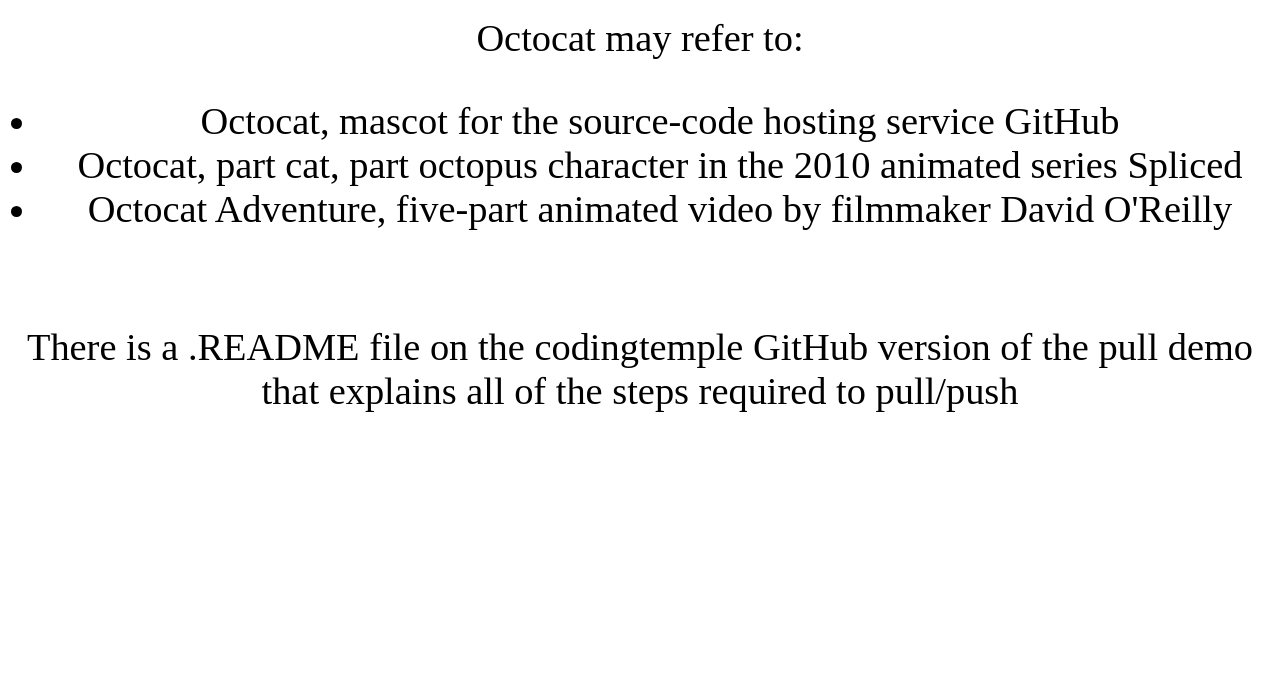
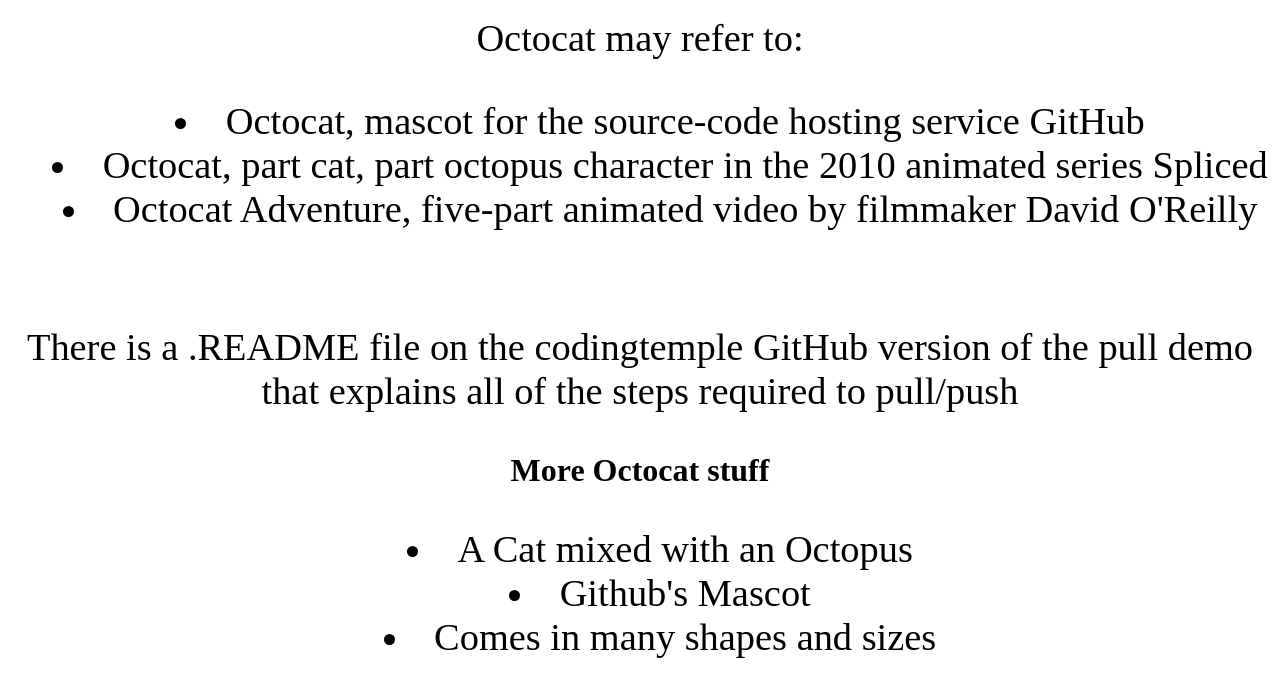
Before and after one commit to nwelter1/Github-octocat-pull-demo, a plain HTML site: page index.html in a window 1280 px wide. Shown: the part 767-1463 px from the top of the page. Before the commit the page ends 1219 px from the top, so only its background shows below. Drawn offline with Linux system fonts and the light colour scheme.

Commit message:
Adding new feature to octocat page NW

```diff
--- a/css/styles.css
+++ b/css/styles.css
@@ -21,5 +21,5 @@
 ul {
     text-align: center;
     font-size: 3vw;
-    word-wrap: break-word;
+    list-style: inside;
 }
--- a/index.html
+++ b/index.html
@@ -19,5 +19,14 @@
             </div>
         <br>
         <p>There is a .README file on the codingtemple GitHub version of the pull demo that explains all of the steps required to pull/push</p>
+    <div>
+        <h1>More Octocat stuff</h1>
+        <ul>
+            <li>A Cat mixed with an Octopus</li>
+            <li>Github's Mascot</li>
+            <li>Comes in many shapes and sizes</li>
+        </ul>
+    </div>
+
 </body>
 </html>
```
